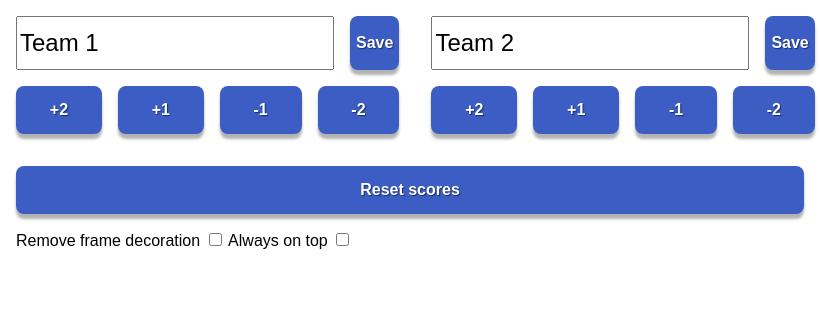
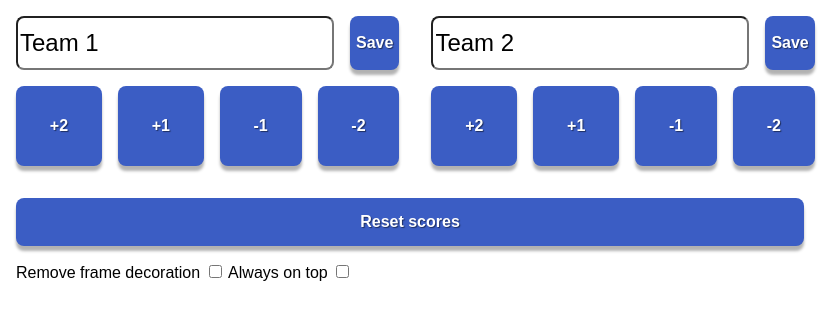
Before and after one commit to Sylvaner/scoring-marker, an Electron app: page controls.html in a window 820 px wide. Drawn offline with Linux system fonts and the light colour scheme; no server answers.

Commit message:
Block text selection on score and increase button size

```diff
--- a/controls.css
+++ b/controls.css
@@ -24,6 +24,7 @@ html, body {
     height: 3rem;
     margin-right: 1rem;
     font-size: 1.5rem;
+    border-radius: 0.5rem;
 }
 
 .name button {
@@ -45,6 +46,10 @@ html, body {
 
 .score > div:last-child {
     margin-right: 0;
+}
+
+.score button {
+    height: 5rem;
 }
 
 .reset,
--- a/main.js
+++ b/main.js
@@ -9,7 +9,7 @@
 function createControlsWindow () {
   const controlsWindow = new BrowserWindow({
     width: 820,
-    height: 320,
+    height: 340,
     center: true,
     webPreferences: {
       nodeIntegration: false,
--- a/scoring.css
+++ b/scoring.css
@@ -1,5 +1,6 @@
 * {
     font-family: sans-serif;
+    user-select: none;
 }
 
 html, body {
```
